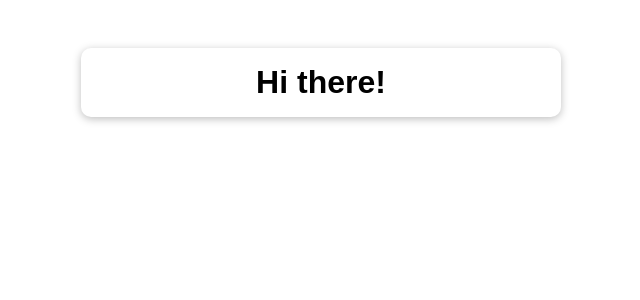
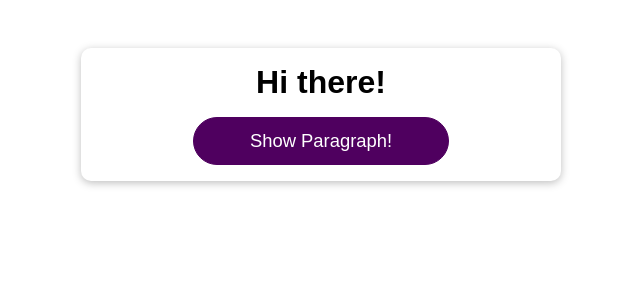
Before and after one commit to Francisco-BT/react-complete-guide, a React (Create React App) app: page / in a window 1280 px wide. Shown: the top 300 px of the page, without its empty margins (319-959 px from the left). Built offline with nearby package versions, Linux system fonts and the light colour scheme.

Commit message:
feat: add components structure

```diff
--- a/src/App.css
+++ b/src/App.css
@@ -5,6 +5,7 @@
   background: white;
   box-shadow: 0 2px 8px rgba(0, 0, 0, 0.26);
   border-radius: 10px;
+  text-align: center;
 }
 
 .app h1 {
--- a/src/App.js
+++ b/src/App.js
@@ -1,11 +1,21 @@
-import React from 'react';
+import React, { useState } from 'react';
 
 import './App.css';
+import DemoOutput from './components/Demo/DemoOutput';
+import Button from './components/UI/Button/Button';
 
 function App() {
+  const [showParagraph, setShowParagraph] = useState(false);
+
+  const toggleParagraphHandler = () => {
+    setShowParagraph((prevShowParagraph) => !prevShowParagraph);
+  };
+
   return (
     <div className="app">
       <h1>Hi there!</h1>
+      <DemoOutput show={showParagraph} />
+      <Button onClick={toggleParagraphHandler}>Show Paragraph!</Button>
     </div>
   );
 }
--- /dev/null
+++ b/src/components/Demo/DemoOutput.js
@@ -0,0 +1,8 @@
+import React from 'react';
+import MyParagraph from './MyParagraph';
+
+const DemoOutput = (props) => {
+  return <MyParagraph>{props.show ? 'This is new!' : ''}</MyParagraph>;
+};
+
+export default DemoOutput;
--- /dev/null
+++ b/src/components/Demo/MyParagraph.js
@@ -0,0 +1,7 @@
+import React from 'react';
+
+const MyParagraph = (props) => {
+  return <p>{props.children}</p>;
+};
+
+export default MyParagraph;
```
